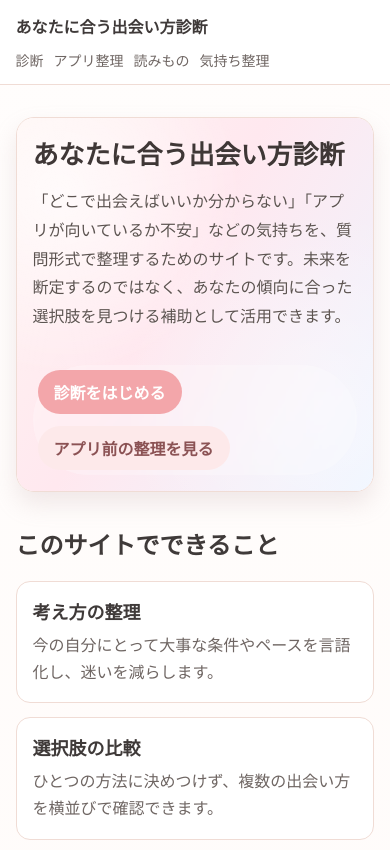
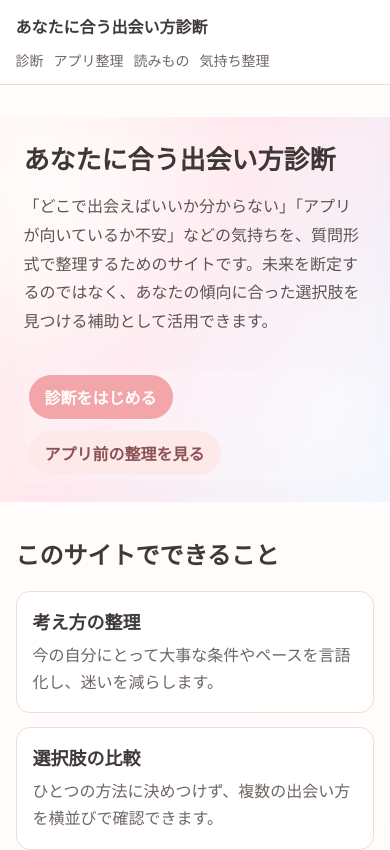
Before and after one commit to kenichis1971-cloud/deai-style-diagnosis-site, a Next.js app: page / in a window 390 px wide. Shown: the top 850 px of the page. Built offline with nearby package versions, Linux system fonts and the light colour scheme; no server answers.

Commit message:
Make PageHero full-bleed background section

```diff
--- a/app/globals.css
+++ b/app/globals.css
@@ -46,10 +46,10 @@ a { color: inherit; text-decoration: none; }
 .page-hero {
   position: relative;
   overflow: hidden;
-  border: 1px solid var(--line);
-  border-radius: 18px;
-  min-height: 300px;
-  box-shadow: 0 12px 24px rgba(182, 152, 154, 0.2);
+  width: 100vw;
+  margin-left: calc(50% - 50vw);
+  margin-right: calc(50% - 50vw);
+  min-height: 320px;
 }
 
 .page-hero__bg {
@@ -73,8 +73,10 @@ a { color: inherit; text-decoration: none; }
 .page-hero__inner {
   position: relative;
   z-index: 1;
-  min-height: 300px;
-  padding: 26px;
+  width: min(1080px, 92%);
+  min-height: 320px;
+  margin: 0 auto;
+  padding: 28px 0;
   display: flex;
   align-items: flex-end;
 }
@@ -82,6 +84,9 @@ a { color: inherit; text-decoration: none; }
 .page-hero__content {
   width: min(780px, 100%);
   color: #463f3d;
+  padding: 4px 8px;
+  border-radius: 12px;
+  background: rgba(255, 255, 255, 0.08);
 }
 
 .page-hero h1 {
@@ -97,7 +102,7 @@ a { color: inherit; text-decoration: none; }
 }
 
 .page-hero .btn-row {
-  background: rgba(255, 255, 255, 0.26);
+  background: rgba(255, 255, 255, 0.22);
   display: inline-flex;
   padding: 6px;
   border-radius: 999px;
@@ -126,12 +131,12 @@ a { color: inherit; text-decoration: none; }
 
 @media (max-width: 640px){
   .page-hero {
-    min-height: 236px;
+    min-height: 250px;
   }
 
   .page-hero__inner {
-    min-height: 236px;
-    padding: 16px;
+    min-height: 250px;
+    padding: 18px 0;
   }
 
   .page-hero__content {
```
